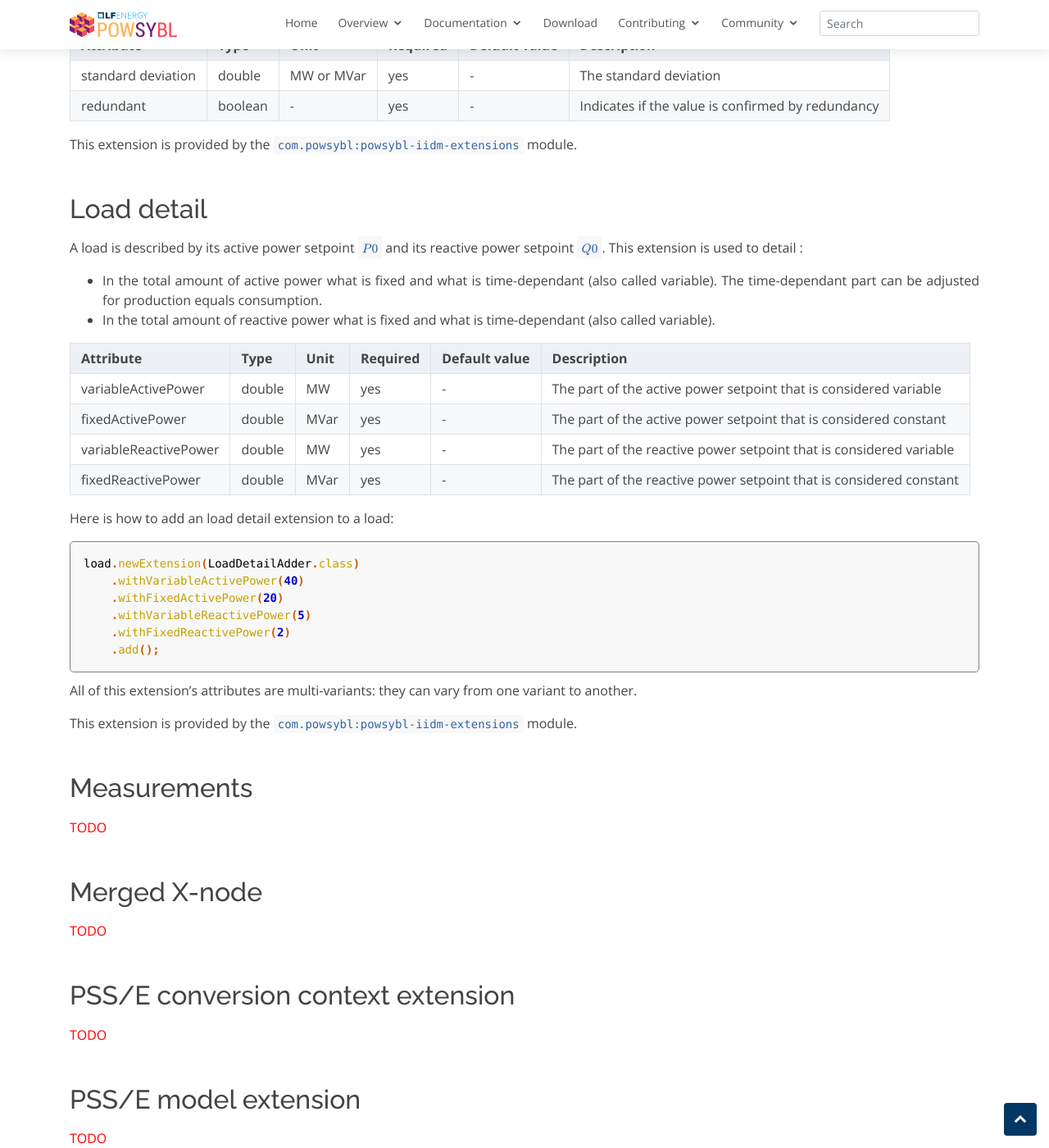
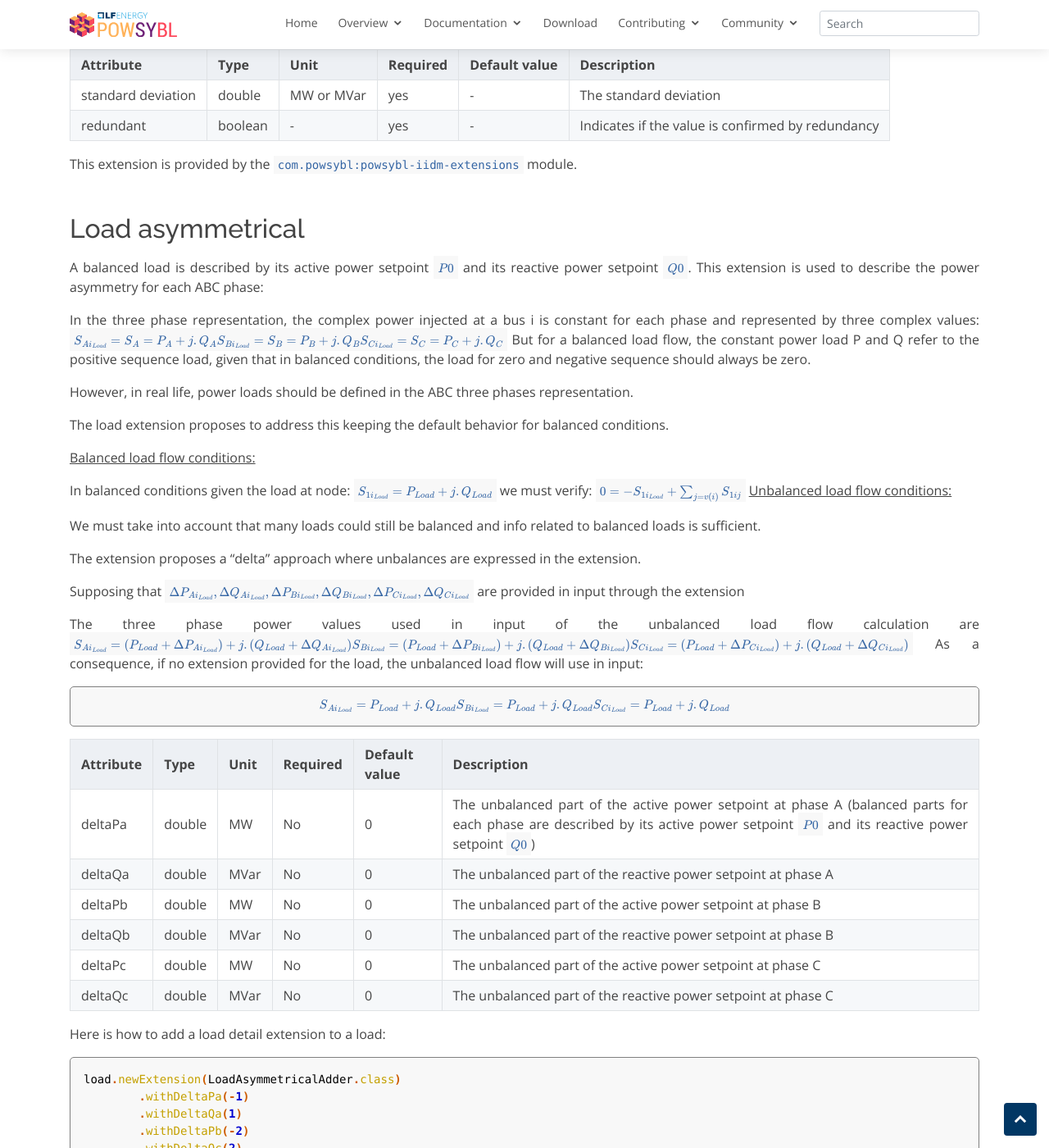
Before and after one commit to powsybl/powsybl.github.io, a Jekyll site: the page built from pages/documentation/grid/model/extensions.md, in a window 1280 px wide and 1400 px high, scrolled down 7891 px. Shown: the whole window at 82% size. Built offline with Jekyll 4.4.1, drawn with Linux system fonts in a browser that asks for light colours; our own code applies the rules of GitHub Pages for plain Markdown files; some of the changed text lies outside the part shown.

Commit message:
update with load asymmetrical extension
Signed-off-by: JB Heyberger <jbheyberger at gmail.com>
Signed-off-by: JB-H <jbheyberger@gmail.com>

````diff
--- a/pages/documentation/grid/model/extensions.md
+++ b/pages/documentation/grid/model/extensions.md
@@ -257,6 +257,83 @@
 
 This extension is provided by the `com.powsybl:powsybl-iidm-extensions` module.
 
+## Load asymmetrical
+
+A balanced load is described by its active power setpoint $$P0$$ and its reactive power setpoint $$Q0$$.
+This extension is used to describe the power asymmetry for each ABC phase:
+
+In the three phase representation, the complex power injected at a bus i is constant for each phase and represented by three complex  values:
+$$
+S_{Ai_{Load}}=S_{A}=P_{A}+j.Q_{A}\\
+S_{Bi_{Load}}=S_{B}=P_{B}+j.Q_{B}\\
+S_{Ci_{Load}}=S_{C}=P_{C}+j.Q_{C}\\
+$$
+But for a balanced load flow, the constant power load P and Q refer to the positive sequence load, given that in balanced conditions, the load for zero and negative sequence should always be zero.
+
+However, in real life, power loads should be defined in the ABC three phases representation.
+
+The load extension proposes to address this keeping the default behavior for balanced conditions.
+
+<u>Balanced load flow conditions:</u>
+
+In balanced conditions  given the load at node:
+$$
+S_{1i_{Load}}=P_{Load}+j.Q_{Load}\\
+$$
+we must verify:
+$$
+0 = -S_{1i_{Load}} +\sum_{j=v(i)}^{} S_{1ij}\\
+$$
+<u>Unbalanced load flow conditions:</u>
+
+We must take into account that many loads could still be balanced and info related to balanced loads is sufficient.
+
+The extension proposes a "delta" approach where unbalances are expressed in the extension.
+
+Supposing that
+$$
+\Delta P_{Ai_{Load}}, \Delta Q_{Ai_{Load}},\\
+\Delta P_{Bi_{Load}}, \Delta Q_{Bi_{Load}}, \\
+\Delta P_{Ci_{Load}}, \Delta Q_{Ci_{Load}}
+$$
+are provided in input through the extension
+
+The three phase power values used in input of the unbalanced load flow calculation are
+$$
+S_{Ai_{Load}}=(P_{Load}+\Delta P_{Ai_{Load}})+j.(Q_{Load}+\Delta Q_{Ai_{Load}})\\
+S_{Bi_{Load}}=(P_{Load}+\Delta P_{Bi_{Load}})+j.(Q_{Load}+\Delta Q_{Bi_{Load}})\\
+S_{Ci_{Load}}=(P_{Load}+\Delta P_{Ci_{Load}})+j.(Q_{Load}+\Delta Q_{Ci_{Load}})\\
+$$
+As a consequence, if no extension provided for the load, the unbalanced load flow will use in input:
+
+
+$$
+S_{Ai_{Load}}=P_{Load}+j.Q_{Load}\\
+S_{Bi_{Load}}=P_{Load}+j.Q_{Load}\\
+S_{Ci_{Load}}=P_{Load}+j.Q_{Load}\\
+$$
+
+| Attribute | Type | Unit | Required | Default value | Description |
+| --------- | ---- | ---- | -------- | ------------- | ----------- |
+| deltaPa | double | MW | No | 0 | The unbalanced part of the active power setpoint at phase A (balanced parts for each phase are described by its active power setpoint $$P0$$ and its reactive power setpoint $$Q0$$) |
+| deltaQa | double | MVar | No | 0 | The unbalanced part of the reactive power setpoint at phase A |
+| deltaPb | double | MW | No | 0 | The unbalanced part of the active power setpoint at phase B |
+| deltaQb | double | MVar | No | 0 | The unbalanced part of the reactive power setpoint at phase B |
+| deltaPc | double | MW | No | 0 | The unbalanced part of the active power setpoint at phase C |
+| deltaQc | double | MVar | No | 0 | The unbalanced part of the reactive power setpoint at phase C |
+
+Here is how to add a load detail extension to a load:
+```java
+load.newExtension(LoadAsymmetricalAdder.class)
+        .withDeltaPa(-1)
+        .withDeltaQa(1)
+        .withDeltaPb(-2)
+        .withDeltaQc(2)
+        .add();
+```
+
+This extension is provided by the `com.powsybl:powsybl-iidm-extensions` module.
+
 ## Load detail
 A load is described by its active power setpoint $$P0$$ and its reactive power setpoint $$Q0$$. This extension is used to detail :
 - In the total amount of active power what is fixed and what is time-dependant (also called variable). The time-dependant part can be adjusted for production equals consumption.
````
